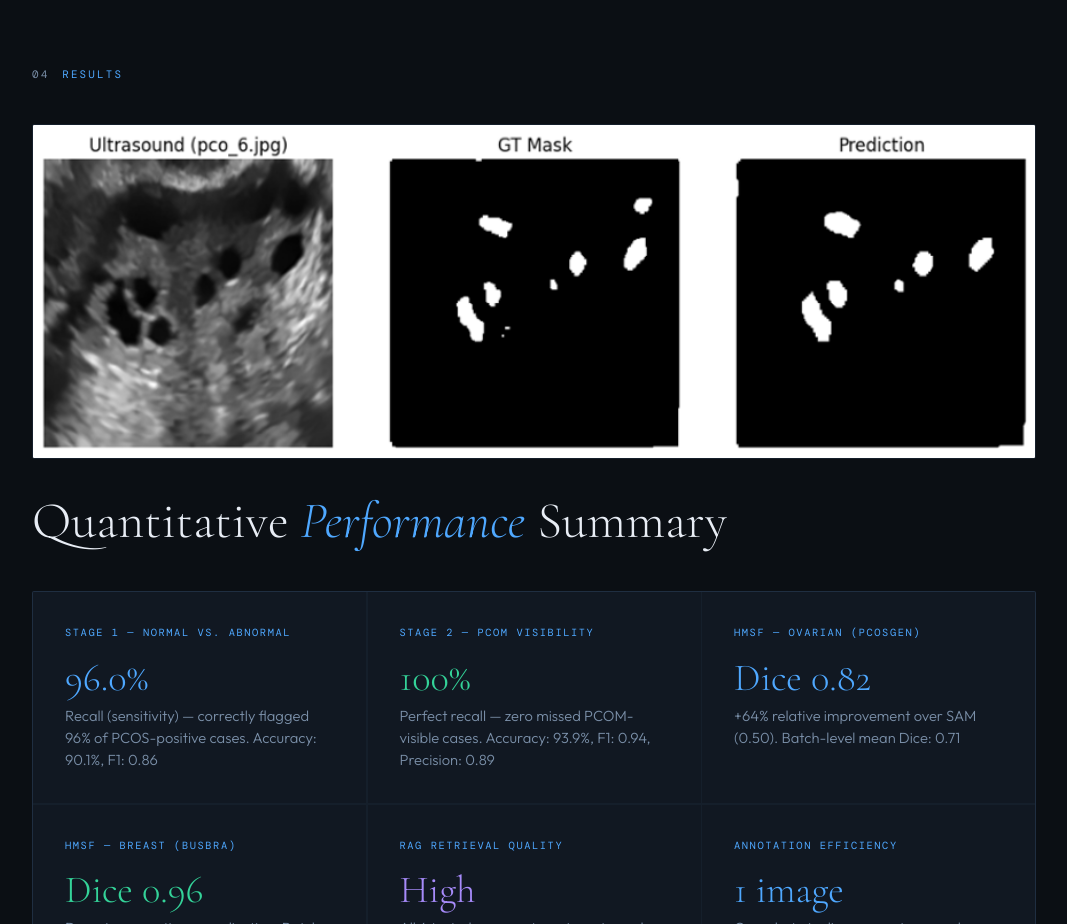
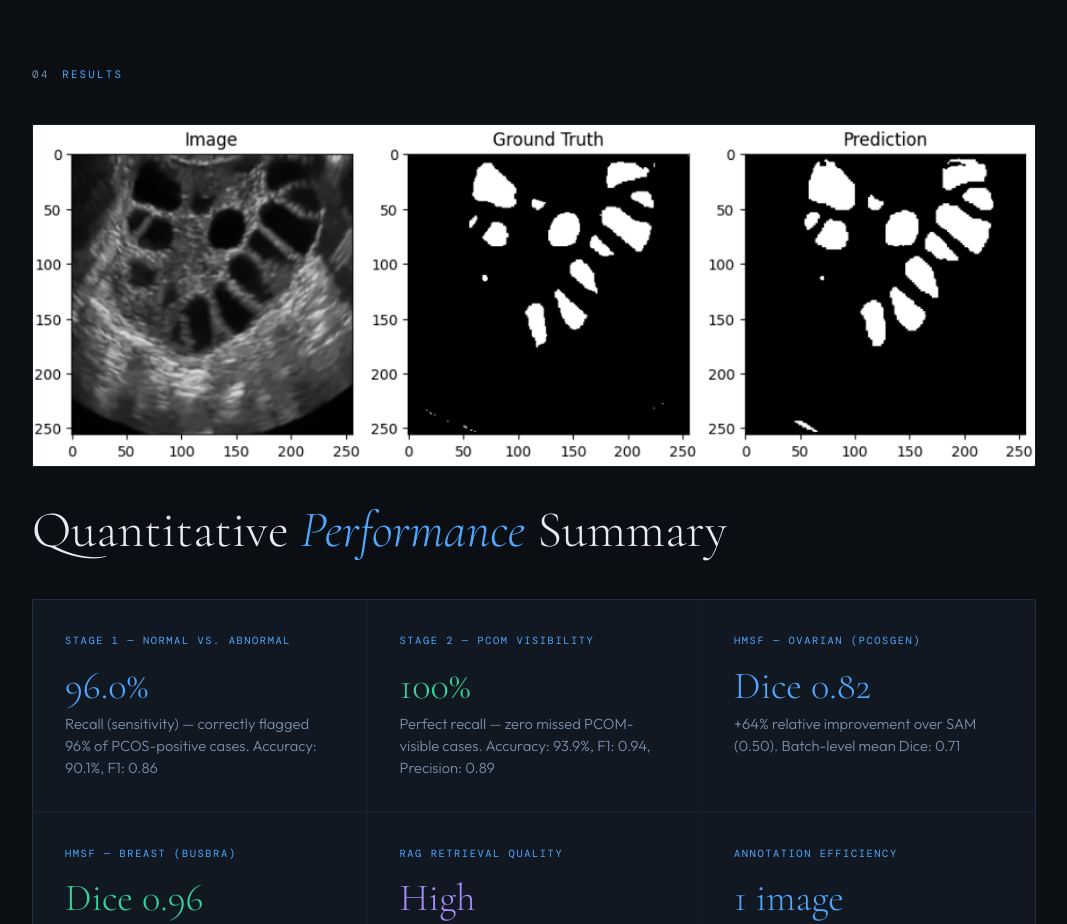
Before and after one commit to nitila/pcos-detection-thesis, a plain HTML site: page index.html in a window 1280 px wide. Shown: the part 5400-6324 px from the top of the page, without its empty margins (106-1173 px from the left). Drawn offline with nearby package versions, Linux system fonts and the light colour scheme; a web font is replaced by a local one.

Commit message:
Update index.html

```diff
--- a/index.html
+++ b/index.html
@@ -936,7 +936,7 @@
 <!-- RESULTS -->
 <section id="results">
   <div class="section-label" data-num="04">Results</div>
-  <img src="assets/Picture7.png" alt="HMSF segmentation output" style="width:100%; border-radius:2px; border:1px solid var(--border); margin:1.5rem 0;">
+  <img src="assets/pic1.png" alt="HMSF segmentation output" style="width:100%; border-radius:2px; border:1px solid var(--border); margin:1.5rem 0;">
   <h2>Quantitative <em>Performance</em> Summary</h2>
 
   <div class="results-grid reveal">
```
